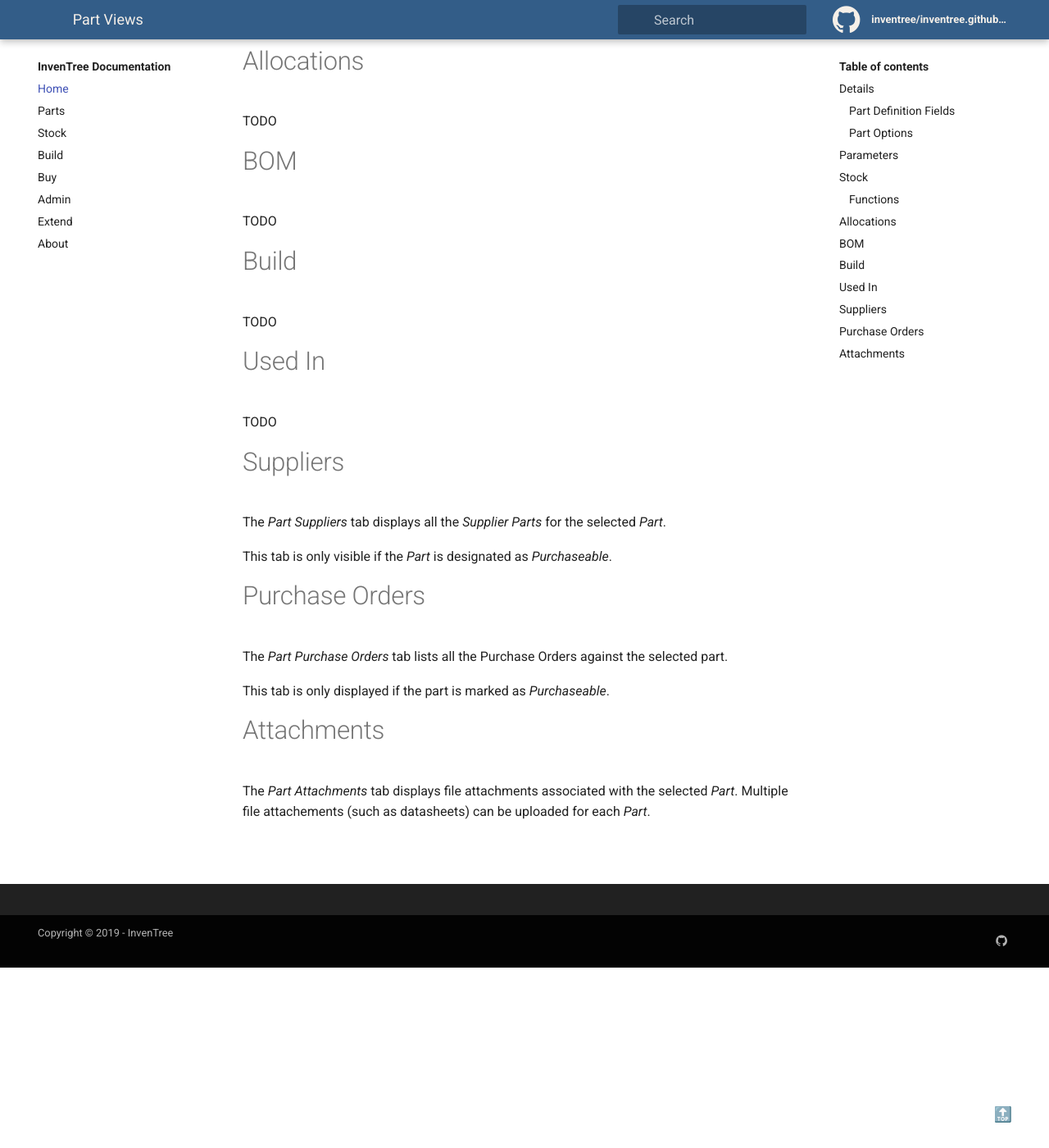
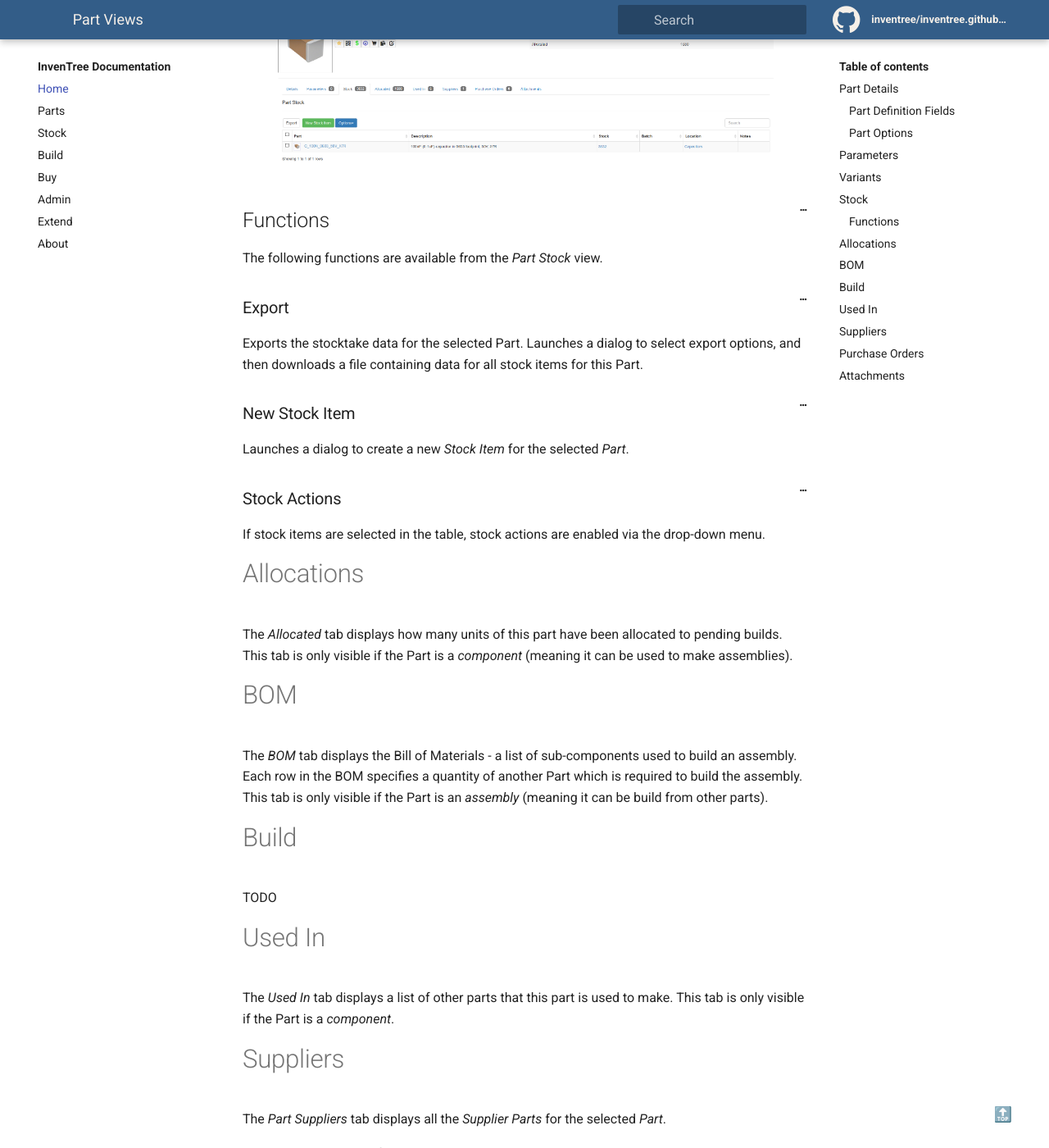
Before and after one commit to inventree/InvenTree.github.io, a Jekyll site: the page built from docs/part/views.md, in a window 1280 px wide and 1400 px high, scrolled down 1938 px. Shown: the whole window at 82% size. Built offline with Jekyll 4.4.1, drawn with Linux system fonts in a browser that asks for light colours; before the commit the page ends 3118 px from its top, so only the background shows below that; some of the changed text lies outside the part shown.

```diff
--- a/docs/part/views.md
+++ b/docs/part/views.md
@@ -3,9 +3,11 @@ title: Part Views
 layout: page
 ---
 
-# Details
+The Part information page organizes part data into sections, displayed as tabs
 
-Each part has a comprehensive detail view which provides information about the particular part.
+# Part Details
+
+The *Details* tab shows a detail view which provides information about the particular part.
 
 {% include img.html url="part/part_overview.png" description="Part details" %}
 
@@ -43,25 +45,39 @@ A Part can provide different functionality based on the following options.
 
 TODO
 
+# Variants
+
+TODO
+
 # Stock
 
-The *Part Stock* tab shows all the stock items for the selected *Part*. The user can quickly determine how many parts are in stock, where they are located, and the status of each *Stock Item*.
+The *Stock* tab shows all the stock items for the selected *Part*. The user can quickly determine how many parts are in stock, where they are located, and the status of each *Stock Item*.
+
+{% include img.html url="part/part_stock.png" description="Part Stock" %}
 
 ## Functions
 
 The following functions are available from the *Part Stock* view.
 
+### Export
+
+Exports the stocktake data for the selected Part. Launches a dialog to select export options, and then downloads a file containing data for all stock items for this Part.
+
 ### New Stock Item
 
 Launches a dialog to create a new *Stock Item* for the selected *Part*.
 
+### Stock Actions
+
+If stock items are selected in the table, stock actions are enabled via the drop-down menu.
+
 # Allocations
 
-TODO
+The *Allocated* tab displays how many units of this part have been allocated to pending builds. This tab is only visible if the Part is a *component* (meaning it can be used to make assemblies).
 
 # BOM
 
-TODO
+The *BOM* tab displays the Bill of Materials - a list of sub-components used to build an assembly. Each row in the BOM specifies a quantity of another Part which is required to build the assembly. This tab is only visible if the Part is an *assembly* (meaning it can be build from other parts).
 
 # Build
 
@@ -69,13 +85,15 @@ TODO
 
 # Used In
 
-TODO
+The *Used In* tab displays a list of other parts that this part is used to make. This tab is only visible if the Part is a *component*.
 
 # Suppliers
 
 The *Part Suppliers* tab displays all the *Supplier Parts* for the selected *Part*.
 
 This tab is only visible if the *Part* is designated as *Purchaseable*.
+
+{% include img.html url="part/part_suppliers.png" description="Part Suppliers" %}
 
 # Purchase Orders
 
```
Also changed, not shown: docs/part/part.md (+1 -1 lines), pages/index.md (+5 -5 lines), assets/img/part/part_stock.png (added), assets/img/part/part_suppliers.png (added).
